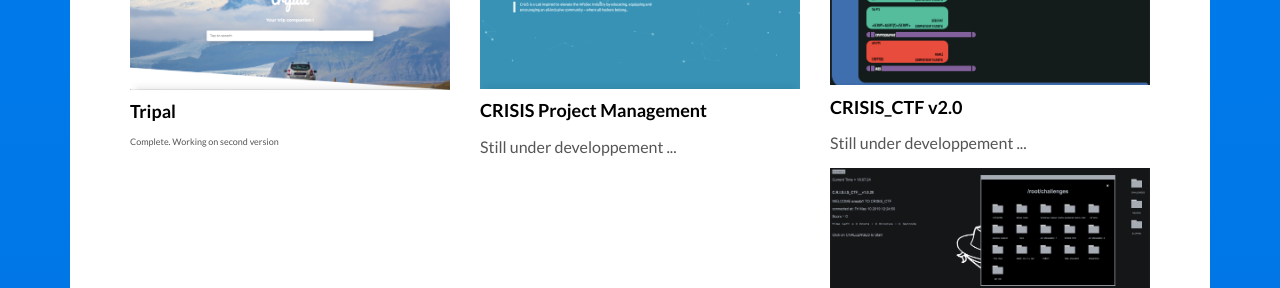
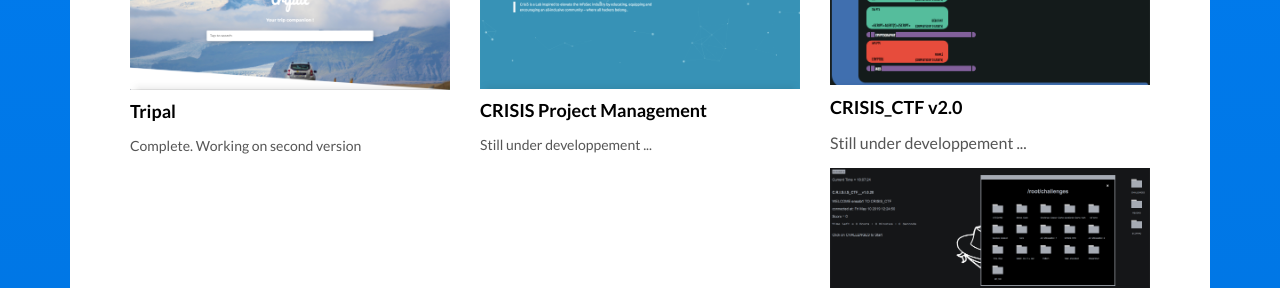
Before and after one commit to oussamalahmidiDev/oussamalahmididev.github.io, a plain HTML site: page index.html in a window 1280 px wide. Shown: the part 1060-1348 px from the top of the page. Drawn offline with nearby package versions, Linux system fonts and the light colour scheme.

Commit message:
Update index.html

```diff
--- a/index.html
+++ b/index.html
@@ -61,12 +61,12 @@ background-position: top;
                                 <div class="col-md-4">
                                     <img src="./assets/images/tripal-3.png" class="img-responsive" alt="">
                                     <h3 class="h5">Tripal</h3>
-                                    <p style="font-size: 9px">Complete. Working on second version</p>
+                                    <p style="font-size: 14px">Complete. Working on second version</p>
                                 </div>
                                 <div class="col-md-4">
                                     <img src="./assets/images/crisis.png" class="img-responsive" alt="">
                                     <h3 class="h5">CRISIS Project Management</h3>
-                                    <p>Still under developpement ...</p>
+                                    <p style="font-size: 14px">Still under developpement ...</p>
                                 </div>
                                 <div class="col-md-4">
                                     <img src="./assets/images/ctf_new.png" class="img-responsive" alt="">
```
